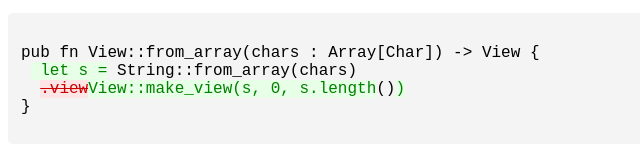
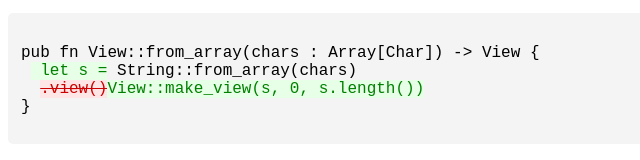
Before and after one commit to moonbit-community/moondiff, a plain HTML site: page src/tokendiff/render_test/__snapshot__/fn_modify_then_insert.html in a window 1280 px wide. Shown: the whole page, without its empty margins (0-640 px from the left). Drawn offline with Linux system fonts and the light colour scheme.

Commit message:
improve align_edit_boundaries

```diff
--- a/src/tokendiff/render_test/__snapshot__/fn_modify_then_insert.html
+++ b/src/tokendiff/render_test/__snapshot__/fn_modify_then_insert.html
@@ -33,7 +33,7 @@
 <code>
 pub fn View::from_array(chars : Array[Char]) -> View {
  <ins> let s =</ins> String::from_array(chars)
-  <del>.view</del><ins>View::make_view(s, 0</ins><ins>, s.length</ins>()<ins>)</ins>
+  <del>.view()</del><ins>View::make_view(s, 0, s.length())</ins>
 }
 </code>
 </pre>
```
Also changed, not shown: 1 other file.
